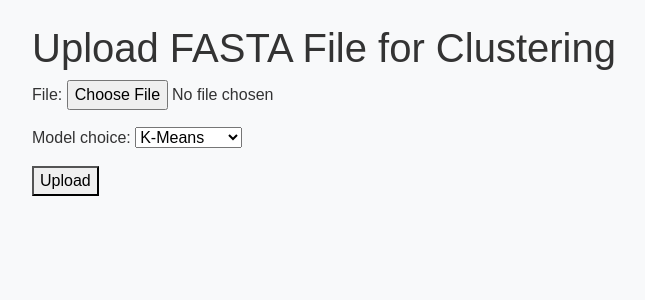
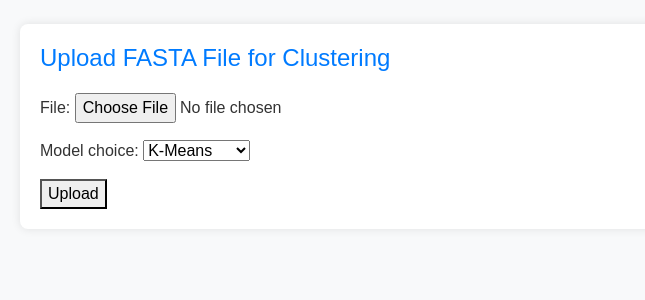
Before and after one commit to AkhongloiChin/Protein-Clustering, a Django app: page /upload/ in a window 1280 px wide. Shown: the part 56-356 px from the top of the page, without its empty margins (62-707 px from the left). Run offline with Django 5.2, Linux system fonts and the light colour scheme.

Commit message:
wrong class name

```diff
--- a/clusterapp/templates/upload.html
+++ b/clusterapp/templates/upload.html
@@ -1,7 +1,7 @@
 {% extends 'base.html' %}
 
 {% block content %}
-<div class="container">
+<div class="upload-form">
     <h1>Upload FASTA File for Clustering</h1>
 
     <form method="post" enctype="multipart/form-data">
```
